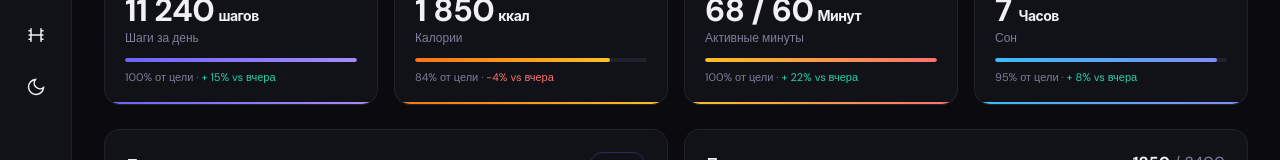
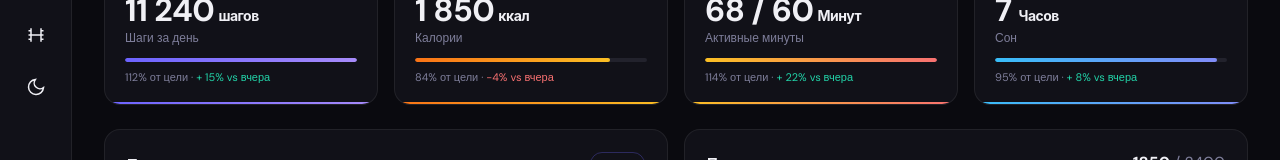
Before and after one commit to skladowski/fitness, a React (Vite) app: page /dashboard in a window 1280 px wide. Shown: the part 187-347 px from the top of the page. Built offline with nearby package versions, Linux system fonts and the light colour scheme.

Commit message:
fix: show real percentage in goal text without capping at 100%

```diff
--- a/src/components/Stats/StatsGrid.jsx
+++ b/src/components/Stats/StatsGrid.jsx
@@ -17,13 +17,16 @@ export function StatsGrid({ stats }) {
         const widthPercent = rawData.target
           ? Math.min((rawData.current / rawData.target) * 100, 100) // считаем проценты
           : 0;
+        const realWidthPercent = rawData.target
+          ? (rawData.current / rawData.target) * 100
+          : 0;
 
         const formattedValue = config.showRatio
           ? `${secondsToMinutes(rawData.current)} / ${secondsToMinutes(rawData.target)}`
           : finalValue.toLocaleString("ru-RU"); // проверяем нужно ли нам вставлять 45/60, или просто форматировать числа
 
         const goalText = rawData.target
-          ? `${Math.round(widthPercent)}% от цели`
+          ? `${Math.round(realWidthPercent)}% от цели`
           : ""; // создаем тренд от цели
 
         const trendText = `${item.trend > 0 ? "+" : ""} ${item.trend}% vs вчера `; // создаем тренд от вчера
```
